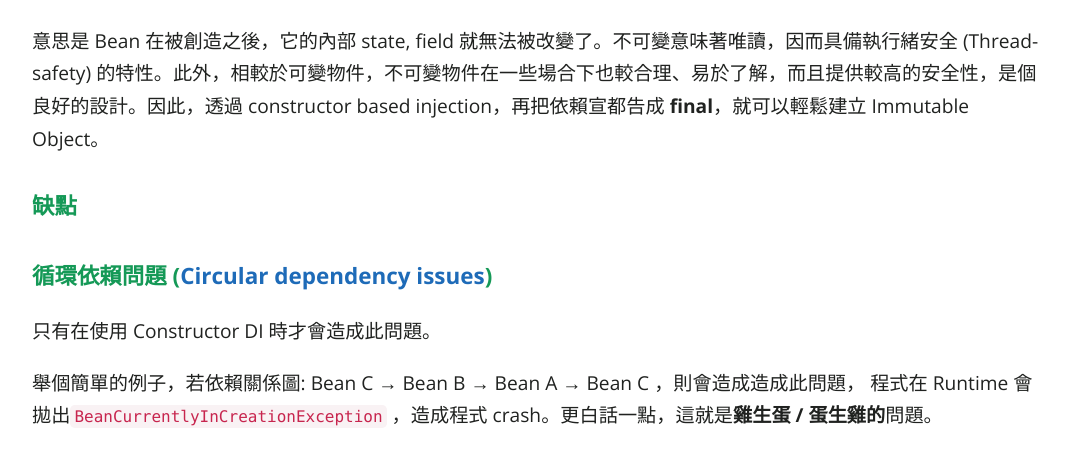
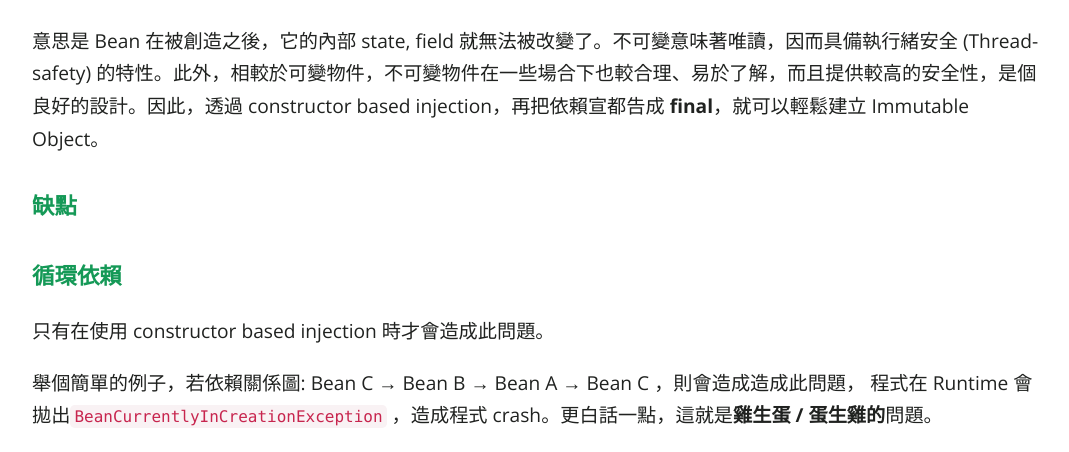
Before and after one commit to KaiSheng714/KaiSheng714.github.io, a Jekyll site: the page built from _posts/2022-02-25-analyzing-dependency-injection-patterns-in-spring.md, in a window 1280 px wide and 1400 px high, scrolled down 3752 px, cut to the strip 0-452 px from the top of the window. Shown: the whole strip, without its empty margins (104-1173 px from the left). Built offline with Jekyll 4.4.1, drawn with Linux system fonts in a browser that asks for light colours; comment, search, counter and statistics services are not loaded; some of the changed text lies outside the part shown.

Commit message:
spring-di

```diff
--- a/_posts/2022-02-25-analyzing-dependency-injection-patterns-in-spring.md
+++ b/_posts/2022-02-25-analyzing-dependency-injection-patterns-in-spring.md
@@ -131,22 +131,21 @@ public class HelloBeanTest {
 
 ### **缺點**
 
-### **循環依賴問題 ([Circular dependency issues](https://en.wikipedia.org/wiki/Circular_dependency))**
+### **循環依賴**
 
-只有在使用 Constructor DI 時才會造成此問題。
+只有在使用 constructor based injection 時才會造成此問題。
 
 舉個簡單的例子，若依賴關係圖: Bean C → Bean B → Bean A → Bean C ，則會造成造成此問題， 程式在 Runtime 會拋出`BeanCurrentlyInCreationException` ，造成程式 crash。更白話一點，這就是**雞生蛋 / 蛋生雞的**問題。
 
 ![循環依賴問題 Circular dependency issues ](https://miro.medium.com/max/1044/1*vClDWHcM4nKPUz9uWksl-Q.png?style=center)
 
-但是， [Circular dependency issues](https://en.wikipedia.org/wiki/Circular_dependency) 是一種 **Anti-Pattern**，所以如果能夠即時發現它，提早讓開發人員意識到該問題重新設計此 bean，我個人認為這反而蠻好的。
+但是， [Circular dependency issues](https://en.wikipedia.org/wiki/Circular_dependency) 是一種 **Anti-Pattern**，所以如果能夠即時發現它，提早讓開發人員意識到該問題重新設計此 bean，我個人認為這點反而蠻好的。
 
 ## **總結**
 
 本文介紹了兩種依賴注入模式，它們各有好壞，也都能達到同樣的目的，而比較常見的是 field based injection，但不幸的這種方式較可能會寫出 code smell。另外，Spring 官方團隊建議開發者使用 **constructor based injection**，雖然可能會有循環依賴的問題，但無論在開發、測試方面，總體而言都是利大於弊。
 
 ## **References**
-
 - [Dependency injection patterns](https://kinbiko.com/java/dependency-injection-patterns/)
 - [What exactly is field injection and how to avoid it](https://stackoverflow.com/questions/39890849/what-exactly-is-field-injection-and-how-to-avoid-it/39891473)
 - [Circular dependencies in spring](https://www.baeldung.com/circular-dependencies-in-spring)
```
Also changed, not shown: other parts of _posts/2022-02-25-analyzing-dependency-injection-patterns-in-spring.md (+2 -2 lines).
